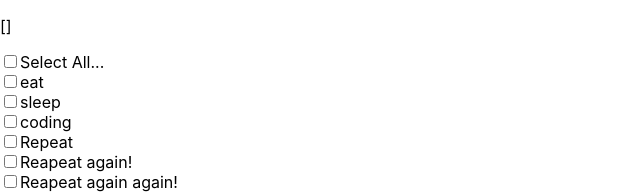
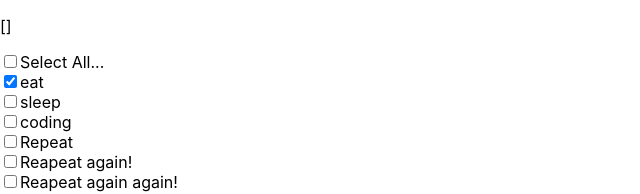
Before and after one commit to heet-solutelabs/multi-select-checkbox, a React (Create React App) app: page / in a window 1280 px wide. Shown: the top 194 px of the page, without its empty margins (0-640 px from the left). Built offline with nearby package versions, Linux system fonts and the light colour scheme.

Commit message:
selected-option show

```diff
--- a/src/App.js
+++ b/src/App.js
@@ -9,6 +9,12 @@ export default function App() {
       <p>{JSON.stringify(selectedValue, null, 2)}</p>
       <MultiSelectCheckBox
         selectAllShow={true}
+        selectedOption={[
+          {
+            label: "eat",
+            value: "eat",
+          },
+        ]}
         selectAllClassLabelName=""
         listOfCheckBoxItemsLabelClassName=""
         selectAllParentDivClassName="selectAllParentDivClassName"
--- a/src/MultiSelectCheckBox.js
+++ b/src/MultiSelectCheckBox.js
@@ -1,6 +1,48 @@
 import React from "react";
 import SelectAllCheckBox from "./SelectAllCheckBox";
 import ListAllCheckBox from "./ListAllCheckBox";
+
+function checkedSelectedOption(CheckBoxList, selectedOption) {
+  return CheckBoxList.map((item) => {
+    for (let option of selectedOption) {
+      if (Object.is(option.label, item.label)) {
+        return {
+          ...item,
+          is_active: true,
+        };
+      }
+    }
+    return {
+      ...item,
+      is_active: false,
+    };
+  });
+}
+function listOfAllCheckBox(CheckBoxList) {
+  return CheckBoxList.map((item) => ({
+    ...item,
+    is_active: false,
+  }));
+}
+function assignOption(CheckBoxList, selectedOption) {
+  if (
+    Array.isArray(CheckBoxList) &&
+    CheckBoxList.length > 0 &&
+    CheckBoxList.every((item) => "label" in item && "value" in item)
+  ) {
+    if (
+      Array.isArray(selectedOption) &&
+      selectedOption.length > 0 &&
+      selectedOption.every((item) => "label" in item && "value" in item)
+    ) {
+      return checkedSelectedOption(CheckBoxList, selectedOption);
+    } else {
+      return listOfAllCheckBox(CheckBoxList);
+    }
+  } else {
+    return [];
+  }
+}
 
 export function MultiSelectCheckBox({
   CheckBoxList = [],
@@ -13,16 +55,10 @@ export function MultiSelectCheckBox({
   listOfCheckBoxItemsLabelClassName = "",
   selectAllParentDivClassName = "",
   listOfAllCheckBoxParentDivClassName = "",
+  selectedOption = [],
 }) {
-  let checkBoxArr =
-    Array.isArray(CheckBoxList) && CheckBoxList.length > 0
-      ? CheckBoxList.map((item) => ({
-          ...item,
-          is_active: false,
-        }))
-      : [];
+  let checkBoxArr = assignOption(CheckBoxList, selectedOption);
   const [selectCheckBox, setSelectCheckBox] = React.useState(checkBoxArr);
-
   function onChangedData(item) {
     onChange(item);
   }
```
